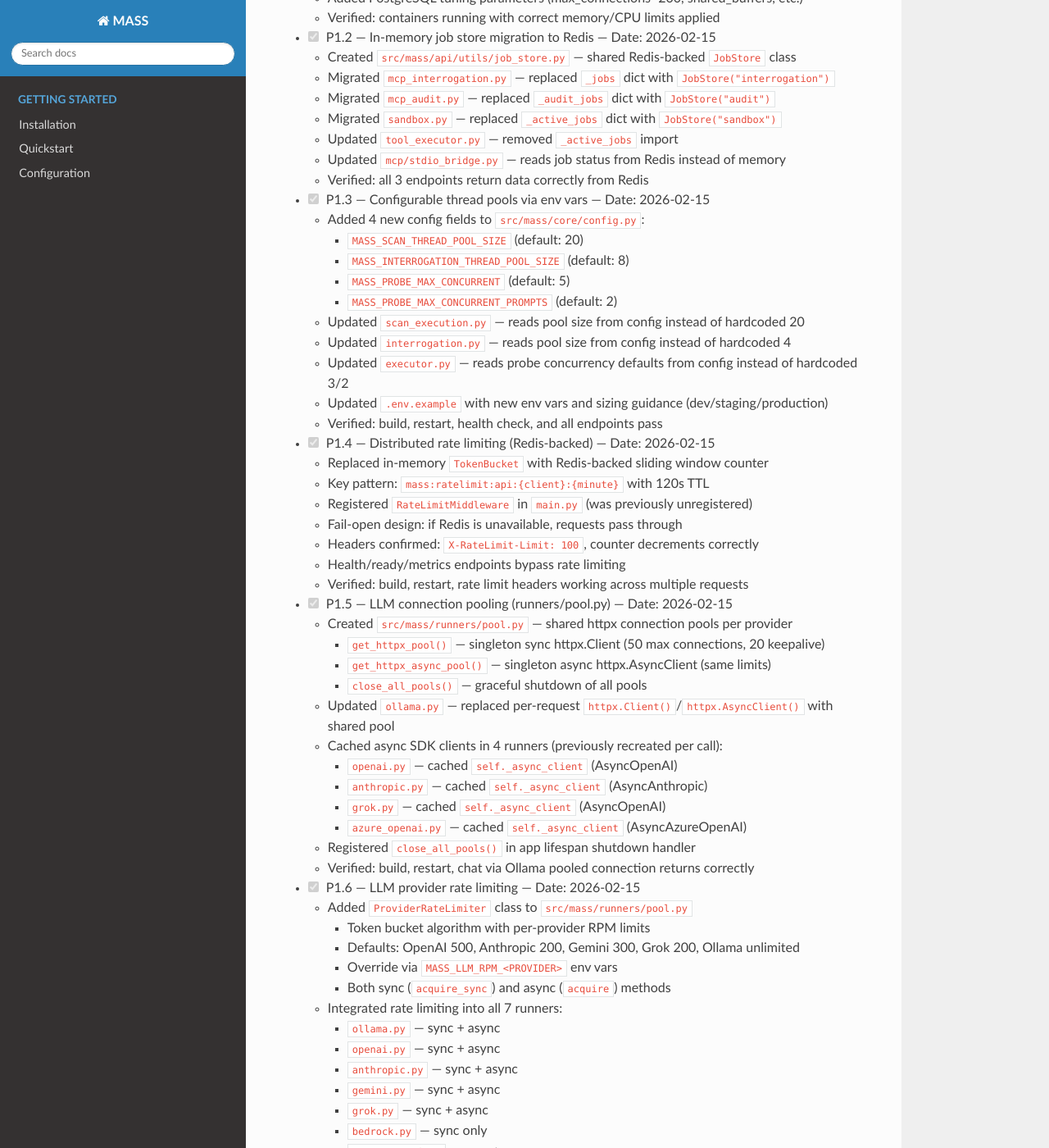
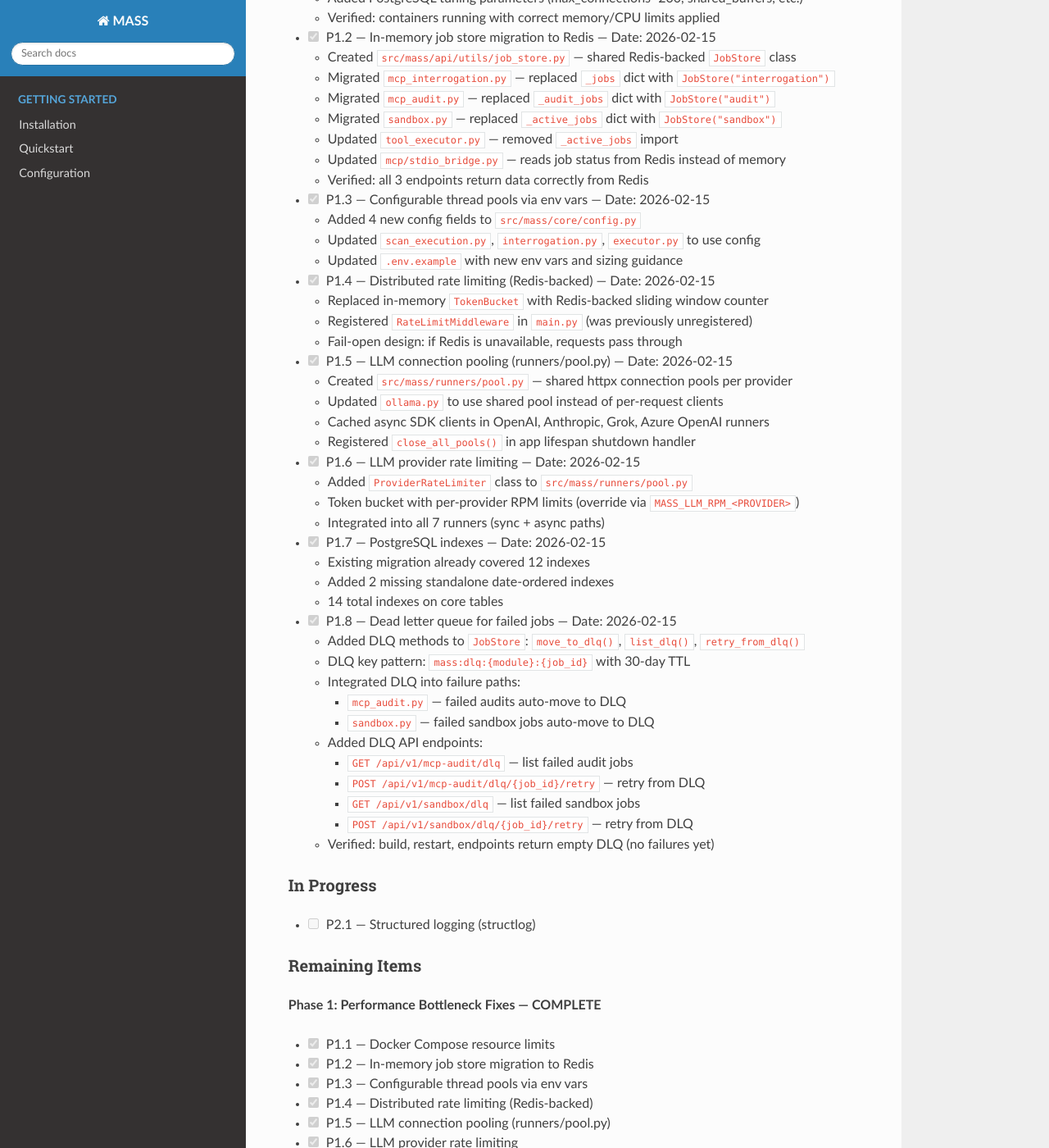
Before and after one commit to r33n3/MASS, a Sphinx documentation site: the page built from docs/architecture/PROGRESS.md, in a window 1280 px wide and 1400 px high, scrolled down 466 px. Shown: the whole window at 82% size. Built offline with Sphinx 7.4.7 and the Read the Docs theme 3.1.0, drawn with Linux system fonts in a browser that asks for light colours; pages that are not in the unit, such as notebooks, are missing from menus; some of the changed text lies outside the part shown.

Commit message:
feat: Dead letter queue for failed jobs with DLQ API endpoints (P1.8)
Add move_to_dlq(), list_dlq(), retry_from_dlq() to JobStore. Failed
audit and sandbox jobs auto-move to mass:dlq:{module}:{id} with 30-day
TTL. Add GET /dlq and POST /dlq/{id}/retry endpoints to both modules.
Phase 1 (Performance Bottleneck Fixes) is now complete — all 8 items done.

Co-Authored-By: Claude Opus 4.6 <noreply@anthropic.com>

```diff
--- a/docs/architecture/PROGRESS.md
+++ b/docs/architecture/PROGRESS.md
@@ -1,8 +1,8 @@
 # Architecture Implementation Progress
 
-## Current Phase: Phase 1 — Performance Bottleneck Fixes
-## Current Item: P1.8 — Dead letter queue for failed jobs
-## Overall: 7/19 items complete
+## Current Phase: Phase 2 — Observability
+## Current Item: P2.1 — Structured logging (structlog)
+## Overall: 8/19 items complete — Phase 1 COMPLETE
 
 ### Completed Items
 - [x] P1.1 — Docker Compose resource limits — Date: 2026-02-15
@@ -19,72 +19,45 @@
   - Updated `mcp/stdio_bridge.py` — reads job status from Redis instead of memory
   - Verified: all 3 endpoints return data correctly from Redis
 - [x] P1.3 — Configurable thread pools via env vars — Date: 2026-02-15
-  - Added 4 new config fields to `src/mass/core/config.py`:
-    - `MASS_SCAN_THREAD_POOL_SIZE` (default: 20)
-    - `MASS_INTERROGATION_THREAD_POOL_SIZE` (default: 8)
-    - `MASS_PROBE_MAX_CONCURRENT` (default: 5)
-    - `MASS_PROBE_MAX_CONCURRENT_PROMPTS` (default: 2)
-  - Updated `scan_execution.py` — reads pool size from config instead of hardcoded 20
-  - Updated `interrogation.py` — reads pool size from config instead of hardcoded 4
-  - Updated `executor.py` — reads probe concurrency defaults from config instead of hardcoded 3/2
-  - Updated `.env.example` with new env vars and sizing guidance (dev/staging/production)
-  - Verified: build, restart, health check, and all endpoints pass
+  - Added 4 new config fields to `src/mass/core/config.py`
+  - Updated `scan_execution.py`, `interrogation.py`, `executor.py` to use config
+  - Updated `.env.example` with new env vars and sizing guidance
 - [x] P1.4 — Distributed rate limiting (Redis-backed) — Date: 2026-02-15
   - Replaced in-memory `TokenBucket` with Redis-backed sliding window counter
-  - Key pattern: `mass:ratelimit:api:{client}:{minute}` with 120s TTL
   - Registered `RateLimitMiddleware` in `main.py` (was previously unregistered)
   - Fail-open design: if Redis is unavailable, requests pass through
-  - Headers confirmed: `X-RateLimit-Limit: 100`, counter decrements correctly
-  - Health/ready/metrics endpoints bypass rate limiting
-  - Verified: build, restart, rate limit headers working across multiple requests
 - [x] P1.5 — LLM connection pooling (runners/pool.py) — Date: 2026-02-15
   - Created `src/mass/runners/pool.py` — shared httpx connection pools per provider
-    - `get_httpx_pool()` — singleton sync httpx.Client (50 max connections, 20 keepalive)
-    - `get_httpx_async_pool()` — singleton async httpx.AsyncClient (same limits)
-    - `close_all_pools()` — graceful shutdown of all pools
-  - Updated `ollama.py` — replaced per-request `httpx.Client()`/`httpx.AsyncClient()` with shared pool
-  - Cached async SDK clients in 4 runners (previously recreated per call):
-    - `openai.py` — cached `self._async_client` (AsyncOpenAI)
-    - `anthropic.py` — cached `self._async_client` (AsyncAnthropic)
-    - `grok.py` — cached `self._async_client` (AsyncOpenAI)
-    - `azure_openai.py` — cached `self._async_client` (AsyncAzureOpenAI)
+  - Updated `ollama.py` to use shared pool instead of per-request clients
+  - Cached async SDK clients in OpenAI, Anthropic, Grok, Azure OpenAI runners
   - Registered `close_all_pools()` in app lifespan shutdown handler
-  - Verified: build, restart, chat via Ollama pooled connection returns correctly
-
 - [x] P1.6 — LLM provider rate limiting — Date: 2026-02-15
   - Added `ProviderRateLimiter` class to `src/mass/runners/pool.py`
-    - Token bucket algorithm with per-provider RPM limits
-    - Defaults: OpenAI 500, Anthropic 200, Gemini 300, Grok 200, Ollama unlimited
-    - Override via `MASS_LLM_RPM_<PROVIDER>` env vars
-    - Both sync (`acquire_sync`) and async (`acquire`) methods
-  - Integrated rate limiting into all 7 runners:
-    - `ollama.py` — sync + async
-    - `openai.py` — sync + async
-    - `anthropic.py` — sync + async
-    - `gemini.py` — sync + async
-    - `grok.py` — sync + async
-    - `bedrock.py` — sync only
-    - `azure_openai.py` — sync + async
-  - Verified: build, restart, health check passes
-
+  - Token bucket with per-provider RPM limits (override via `MASS_LLM_RPM_<PROVIDER>`)
+  - Integrated into all 7 runners (sync + async paths)
 - [x] P1.7 — PostgreSQL indexes — Date: 2026-02-15
-  - Migration `20260207_120000_add_performance_indexes.py` already covered most indexes:
-    - `ix_scans_tenant_status`, `ix_scans_tenant_created`, `ix_scans_deployment_created`
-    - `ix_findings_scan_severity`, `ix_findings_scan_category`, `ix_findings_tenant_status`
-    - `ix_findings_fingerprint`, `ix_deployments_tenant`
-    - Plus: reports, api_keys, users indexes
-  - Added 2 missing standalone date-ordered indexes:
-    - `ix_scans_created_desc` on scans(created_at DESC)
-    - `ix_findings_created_desc` on findings(created_at DESC)
-  - Applied directly to running database + updated migration file
-  - Verified: 14 total indexes on core tables (scans, findings, deployments)
+  - Existing migration already covered 12 indexes
+  - Added 2 missing standalone date-ordered indexes
+  - 14 total indexes on core tables
+- [x] P1.8 — Dead letter queue for failed jobs — Date: 2026-02-15
+  - Added DLQ methods to `JobStore`: `move_to_dlq()`, `list_dlq()`, `retry_from_dlq()`
+  - DLQ key pattern: `mass:dlq:{module}:{job_id}` with 30-day TTL
+  - Integrated DLQ into failure paths:
+    - `mcp_audit.py` — failed audits auto-move to DLQ
+    - `sandbox.py` — failed sandbox jobs auto-move to DLQ
+  - Added DLQ API endpoints:
+    - `GET /api/v1/mcp-audit/dlq` — list failed audit jobs
+    - `POST /api/v1/mcp-audit/dlq/{job_id}/retry` — retry from DLQ
+    - `GET /api/v1/sandbox/dlq` — list failed sandbox jobs
+    - `POST /api/v1/sandbox/dlq/{job_id}/retry` — retry from DLQ
+  - Verified: build, restart, endpoints return empty DLQ (no failures yet)
 
 ### In Progress
-- [ ] P1.8 — Dead letter queue for failed jobs
+- [ ] P2.1 — Structured logging (structlog)
 
 ### Remaining Items
 
-**Phase 1: Performance Bottleneck Fixes**
+**Phase 1: Performance Bottleneck Fixes — COMPLETE**
 - [x] P1.1 — Docker Compose resource limits
 - [x] P1.2 — In-memory job store migration to Redis
 - [x] P1.3 — Configurable thread pools via env vars
@@ -92,7 +65,7 @@
 - [x] P1.5 — LLM connection pooling (runners/pool.py)
 - [x] P1.6 — LLM provider rate limiting
 - [x] P1.7 — PostgreSQL indexes
-- [ ] P1.8 — Dead letter queue for failed jobs
+- [x] P1.8 — Dead letter queue for failed jobs
 
 **Phase 2: Observability**
 - [ ] P2.1 — Structured logging (structlog)
@@ -109,15 +82,15 @@
 - [ ] P3.7 — Cross-Model Collaborative Security
 - [ ] P3.8 — Cloud-Native Ecosystem
 
-### Compliance Status (after P1.5)
+### Compliance Status (after Phase 1)
 - Rule 1 (No in-memory stores): PARTIAL — 3 target files migrated; `interrogation.py` still has `_active_jobs` (not in original scope, will address)
 - Rule 2 (LLM connection pools): COMPLIANT — P1.5 complete. All runners use shared pools or cached SDK clients.
 - Rule 3 (No blocking I/O): Not yet audited
 - Rule 4 (WebSocket events): Existing modules comply
 - Rule 5 (Timeouts): Not yet audited
-- Rule 6 (Standard route pattern): Existing modules comply
-- Rule 7 (Env var config): COMPLIANT — P1.3 complete.
-- Rule 8 (Resource cleanup): COMPLIANT — Pool cleanup registered in lifespan.
+- Rule 6 (Standard route pattern): COMPLIANT — DLQ endpoints follow REST pattern
+- Rule 7 (Env var config): COMPLIANT — P1.3 + P1.6. All pools, limits, and concurrency configurable.
+- Rule 8 (Resource cleanup): COMPLIANT — Pool cleanup in lifespan, DLQ for failed jobs.
 
 ### Known Issues
 - `src/mass/api/routes/interrogation.py:46` — has `_active_jobs: dict` (same violation pattern, not in original scope)
```
Also changed, not shown: 3 other files.
